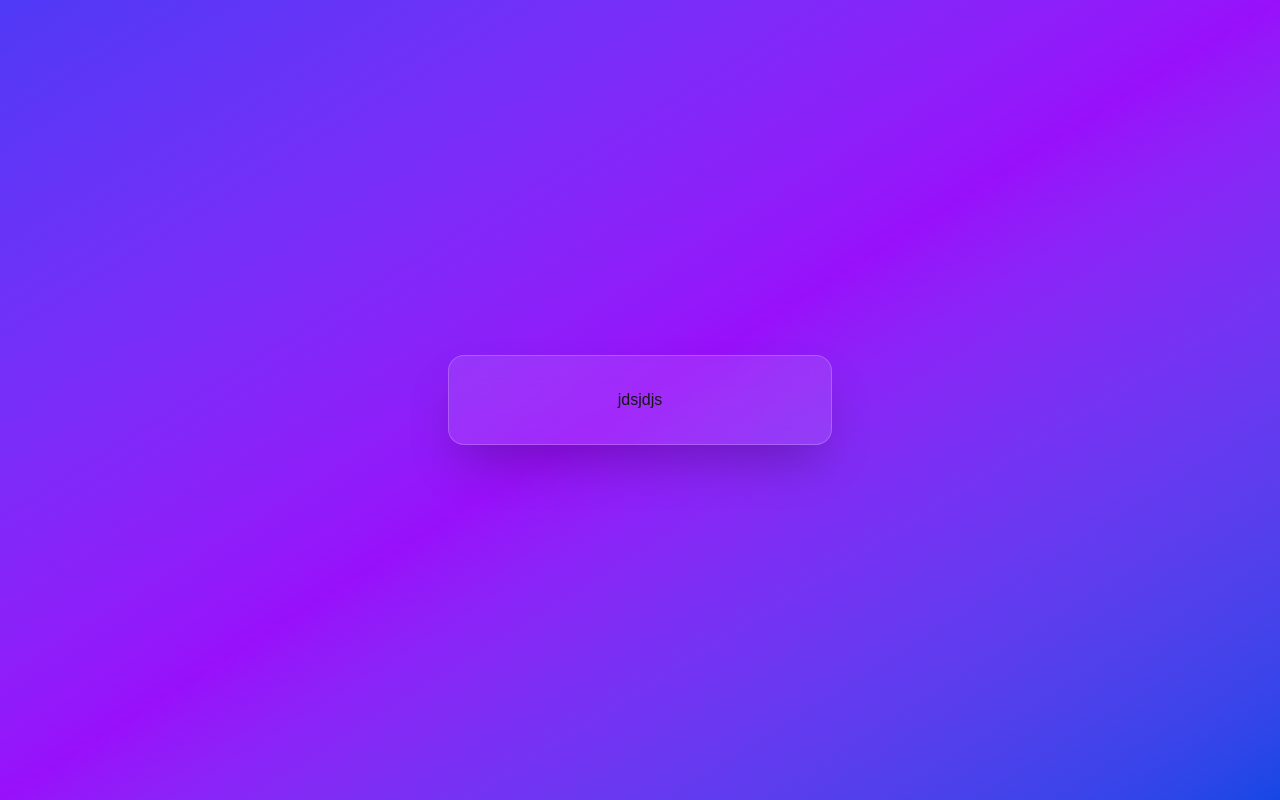
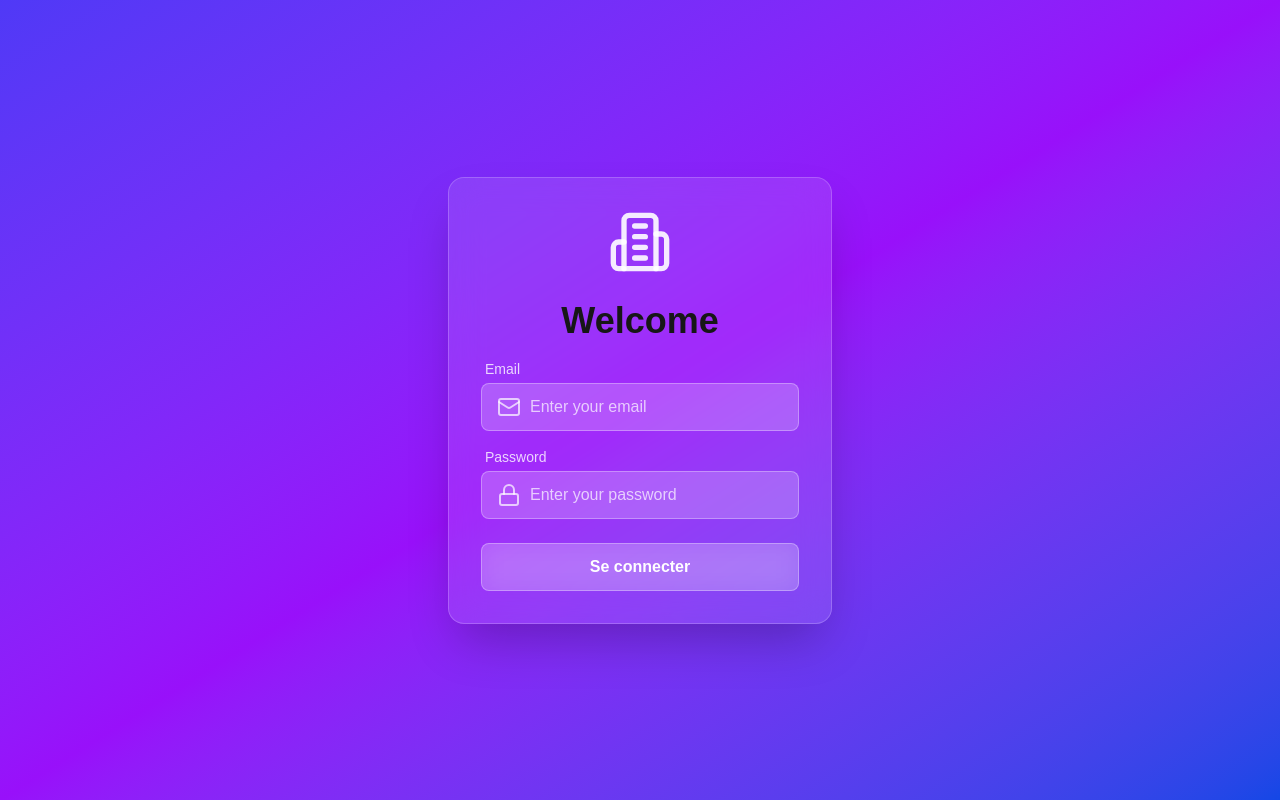
Before and after one commit to larabiislem/CRM, a Next.js app: page / in a window 1280 px wide. Built offline with nearby package versions, Linux system fonts and the light colour scheme.

Commit message:
finiching  login screen ( color of submit must be changed)

```diff
--- a/app/page.tsx
+++ b/app/page.tsx
@@ -1,12 +1,50 @@
 'use client'
-
+import { Building2, Mail, Lock } from "lucide-react"
 export default function Home() {
   return (
 <div className="hidden lg:flex bg-gradient-to-br from-indigo-600 via-purple-600 to-blue-700 relative overflow-hidden min-h-screen w-full items-center justify-center">
+
 <div className="flex flex-col items-center justify-center bg-white/10 backdrop-blur-lg rounded-2xl w-[30%] h-[70%] border border-white/20 shadow-2xl p-8">
-  jdsjdjs
+  <Building2 className="h-16 w-16 mb-6 text-white/90" />
+    <h1 className="text-4xl font-bold mb-4 leading-tight">
+            Welcome
+    </h1>
+<div className="relative w-full mb-4">
+  <label htmlFor="email" className="block text-white/80 text-sm font-medium mb-1 ml-1">
+    Email
+  </label>
+  <Mail className="absolute left-4 top-12 -translate-y-1/2 h-6 w-6 text-white/70 pointer-events-none" />
+  <input
+    id="email"
+    type="email"
+    placeholder="Enter your email"
+    className="w-full h-12 pl-12 bg-white/20 border border-white/30 rounded-lg text-white placeholder-white/70 focus:outline-none focus:ring-2 focus:ring-blue-500 transition"
+  />
+</div>
+<div className="relative w-full mb-4">
+  <label htmlFor="password" className="block text-white/80 text-sm font-medium mb-1 ml-1">
+    Password
+  </label>
+  <Lock className="absolute left-4 top-12 -translate-y-1/2 h-6 w-6 text-white/70 pointer-events-none" />
+  <input
+    id="password"
+    type="password"
+    placeholder="Enter your password"
+    className="w-full h-12 pl-12 bg-white/20 border border-white/30 rounded-lg text-white placeholder-white/70 focus:outline-none focus:ring-2 focus:ring-blue-500 transition"
+  />
+</div>
+<button
+  type="submit"
+  className="w-full flex items-center justify-center gap-2 h-12 mt-2 bg-white/20 text-white border border-white/30 backdrop-blur-md font-semibold rounded-lg hover:bg-white/30 transition duration-200"
+>
+  Se connecter
+</button>
+
+
 </div>
 
 </div>
+
+
   )
 }
```
Also changed, not shown: package.json (+7 -6 lines), 1 other file (tests, documents, lock files or other folders).
